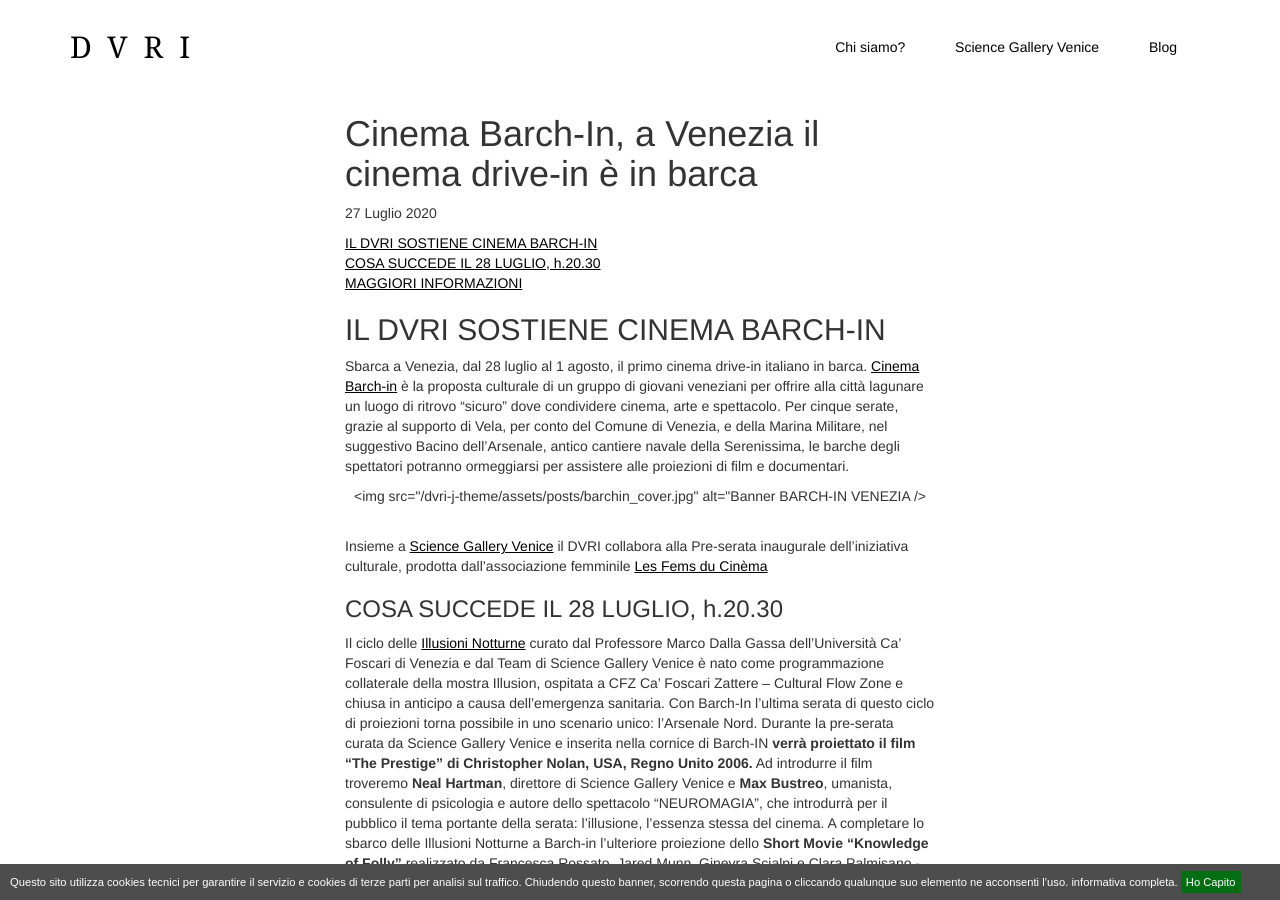
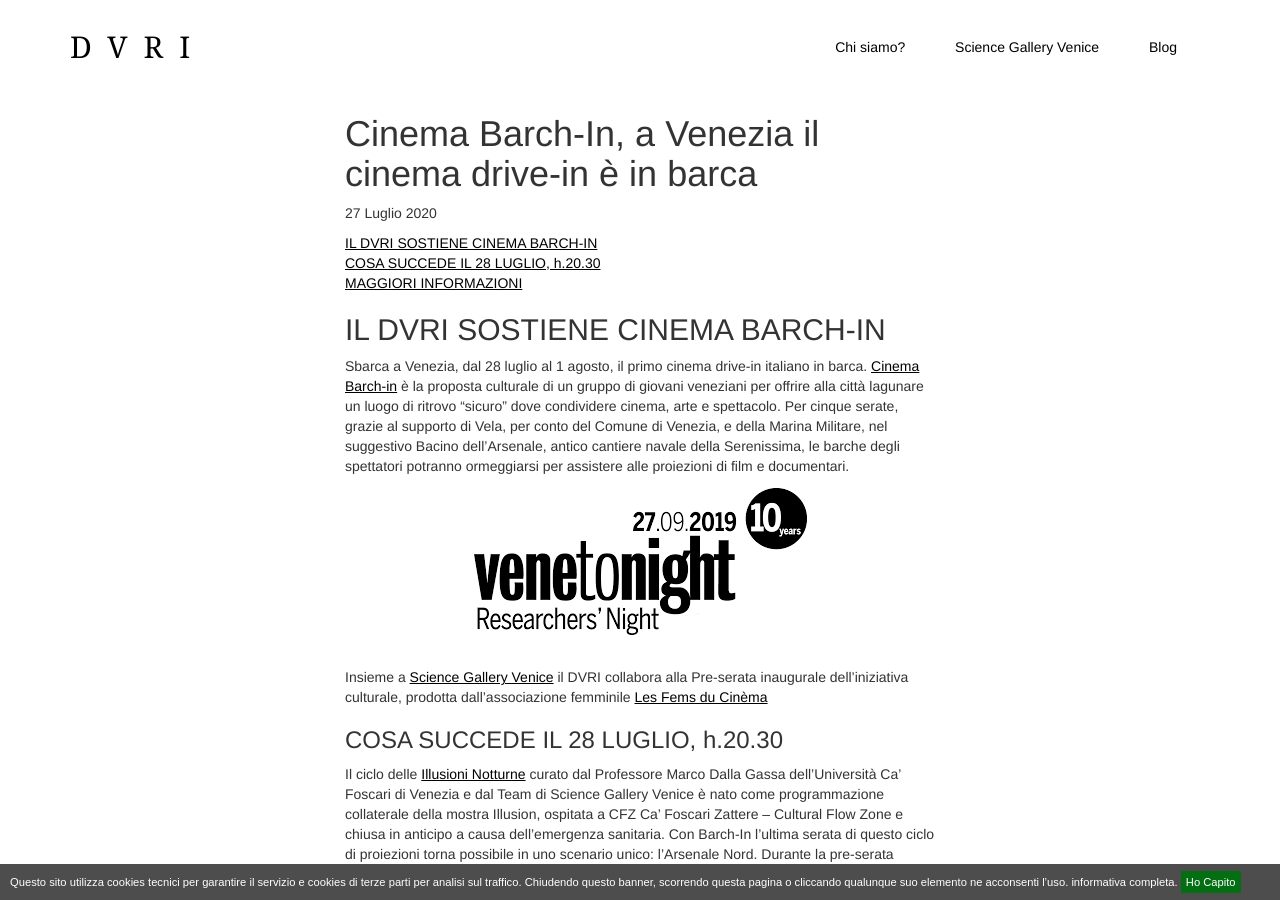
Before and after one commit to simonini/dvri-j-theme, a Jekyll site: the page built from _posts/2020-07-27-barchin.md, in a window 1280 px wide and 900 px high. Built offline with Jekyll 4.4.1, drawn with Linux system fonts in a browser that asks for light colours; comment, search, counter and statistics services are not loaded; the table of contents is made by our own code.

Commit message:
immagine prova

```diff
--- a/_posts/2020-07-27-barchin.md
+++ b/_posts/2020-07-27-barchin.md
@@ -10,7 +10,7 @@
 Per cinque serate, grazie al supporto di Vela, per conto del Comune di Venezia, e della Marina Militare, nel suggestivo Bacino dell'Arsenale, antico cantiere navale della Serenissima, le barche degli spettatori potranno ormeggiarsi per assistere alle proiezioni di film e documentari.
 
 <div style="text-align:center">
-  <img src="{{ site.baseurl }}/assets/posts/barchin_cover.jpg" alt="Banner BARCH-IN VENEZIA />
+  <img src="{{ site.baseurl }}/assets/posts/venetonight.png" alt="VenetoNight 2019" />
 </div>
 <br>
 
```
